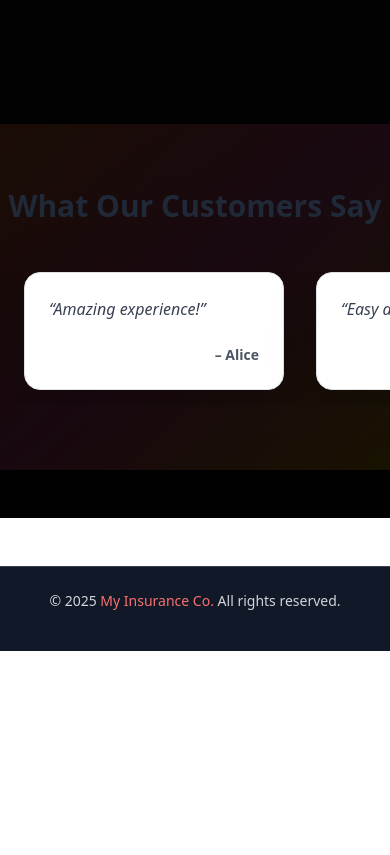
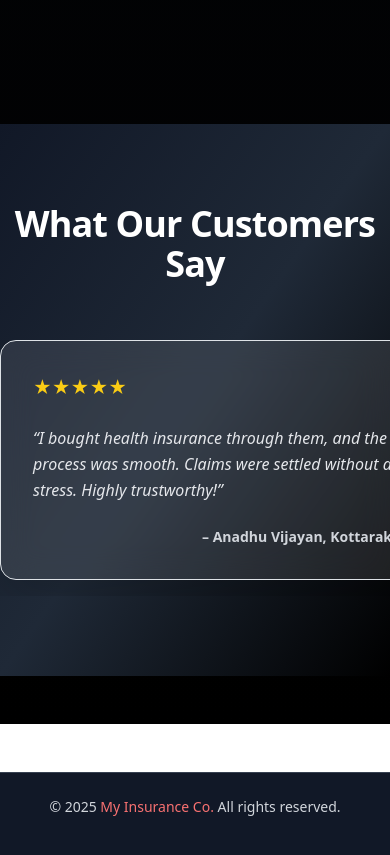
Before and after one commit to unni-km/Trustifyy, a React (Create React App) app: page / in a window 390 px wide. Shown: the part 6720-7575 px from the top of the page. Before the commit the page ends 7371 px from the top, so only its background shows below. Built offline with nearby package versions, Linux system fonts and the light colour scheme.

Commit message:
testimoni

```diff
--- a/src/components/Testmon.jsx
+++ b/src/components/Testmon.jsx
@@ -1,48 +1,75 @@
-import React from 'react';
-import { motion } from 'framer-motion';
+import React from "react";
+import { motion } from "framer-motion";
 
 function TestimonialCarousel() {
   const testimonials = [
-    { id: 1, name: 'Alice', text: 'Amazing experience!' },
-    { id: 2, name: 'Bob', text: 'Easy and fast quotes!' },
-    { id: 3, name: 'Charlie', text: 'Saved me a lot of money!' },
-    { id: 4, name: 'Diana', text: 'Highly recommend this service.' },
+    {
+      id: 1,
+      name: "Anadhu Vijayan, Kottarakara",
+      text: "I bought health insurance through them, and the process was smooth. Claims were settled without any stress. Highly trustworthy!",
+    },
+    {
+      id: 2,
+      name: "Vishnu Gupta, Trivandrum",
+      text: "Got my car insurance renewed in minutes. The premium was reasonable, and support team explained all benefits clearly.",
+    },
+    {
+      id: 3,
+      name: "Nandana, Calicut",
+      text: "I took family health insurance, and they guided me with the best plan. Very transparent and professional service.",
+    },
+    {
+      id: 4,
+      name: "Unni Krishnan, Thrissur",
+      text: "When my bike met with an accident, the claim process was quick and hassle-free. I am fully satisfied.",
+    },
+    {
+      id: 5,
+      name: "Lakshmi Pillai, Kollam",
+      text: "I secured my home with their insurance service. They explained every detail patiently and gave me the right coverage.",
+    },
+    {
+      id: 6,
+      name: "Vishnu Nair, Alappuzha",
+      text: "Their health insurance support is excellent. I got admitted recently and the cashless claim worked perfectly.",
+    },
   ];
 
   return (
-    <section className="py-16 bg-gradient-to-br from-orange-500/10 via-pink-500/10 to-yellow-500/10">
-      <h2 className="text-3xl font-bold text-center mb-12 text-gray-800">
+    <section className="py-20 bg-gradient-to-br from-gray-900 via-gray-800 to-black relative overflow-hidden">
+      <h2 className="text-4xl font-extrabold text-center mb-14 text-white tracking-tight">
         What Our Customers Say
       </h2>
-      <div className="flex gap-8 overflow-x-auto px-4 md:px-16 snap-x snap-mandatory scrollbar-hide">
+
+      <div className="flex gap-10 overflow-x-auto px-6 md:px-20 snap-x snap-mandatory scrollbar-hide">
         {testimonials.map((t, index) => (
           <motion.blockquote
             key={t.id}
-            className="bg-white rounded-2xl shadow-lg p-6 min-w-[260px] max-w-sm snap-center flex-shrink-0 border border-orange-200/40"
-            initial={{ opacity: 0, y: 50 }}
+            className="bg-white/10 backdrop-blur-lg rounded-2xl shadow-lg p-8 min-w-[280px] max-w-md snap-center flex-shrink-0 border border-gray-700 relative transform transition duration-300"
+            initial={{ opacity: 0, y: 40 }}
             whileInView={{ opacity: 1, y: 0 }}
             viewport={{ once: true }}
             transition={{
               duration: 0.6,
-              delay: index * 0.15,
-              ease: 'easeOut',
+              delay: index * 0.2,
+              ease: "easeOut",
             }}
             whileHover={{
               scale: 1.05,
-              y: -5,
-              boxShadow: '0px 10px 25px rgba(249, 115, 22, 0.3)',
-            }}
-            animate={{
-              y: [0, -3, 0, 3, 0], // floating
-            }}
-            animateTransition={{
-              repeat: Infinity,
-              duration: 6 + index,
-              ease: 'easeInOut',
+              y: -6,
+              boxShadow: "0px 15px 40px rgba(255, 255, 255, 0.2)",
             }}
           >
-            <p className="text-gray-700 italic">“{t.text}”</p>
-            <footer className="mt-4 text-right text-sm font-semibold text-gray-600">
+            {/* Stars */}
+            <div className="flex mb-4 text-yellow-400 text-lg">
+              {"★★★★★"}
+            </div>
+
+            <p className="text-gray-200 text-base leading-relaxed italic">
+              “{t.text}”
+            </p>
+
+            <footer className="mt-6 text-right text-sm font-semibold text-gray-300">
               – {t.name}
             </footer>
           </motion.blockquote>
```
